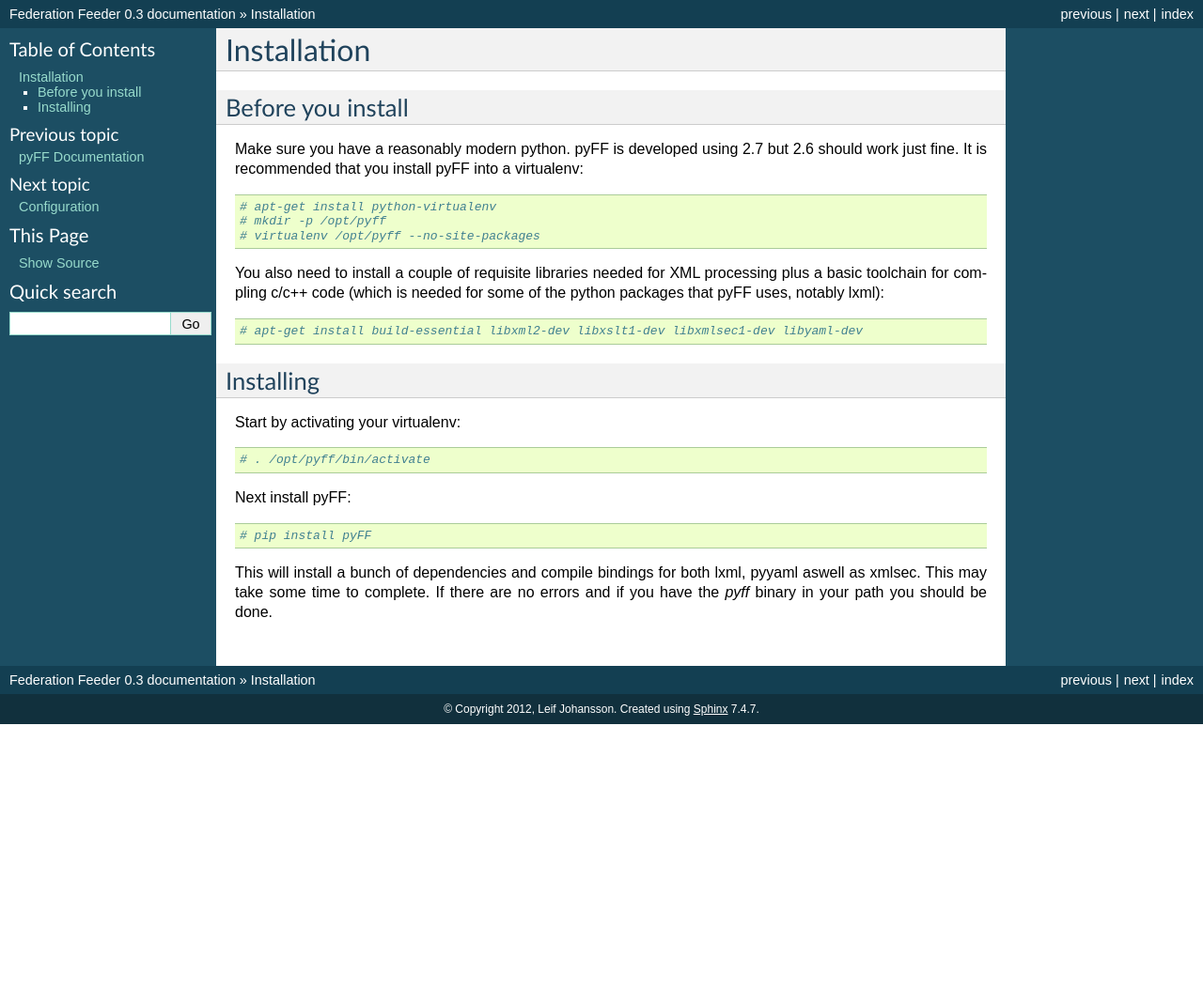
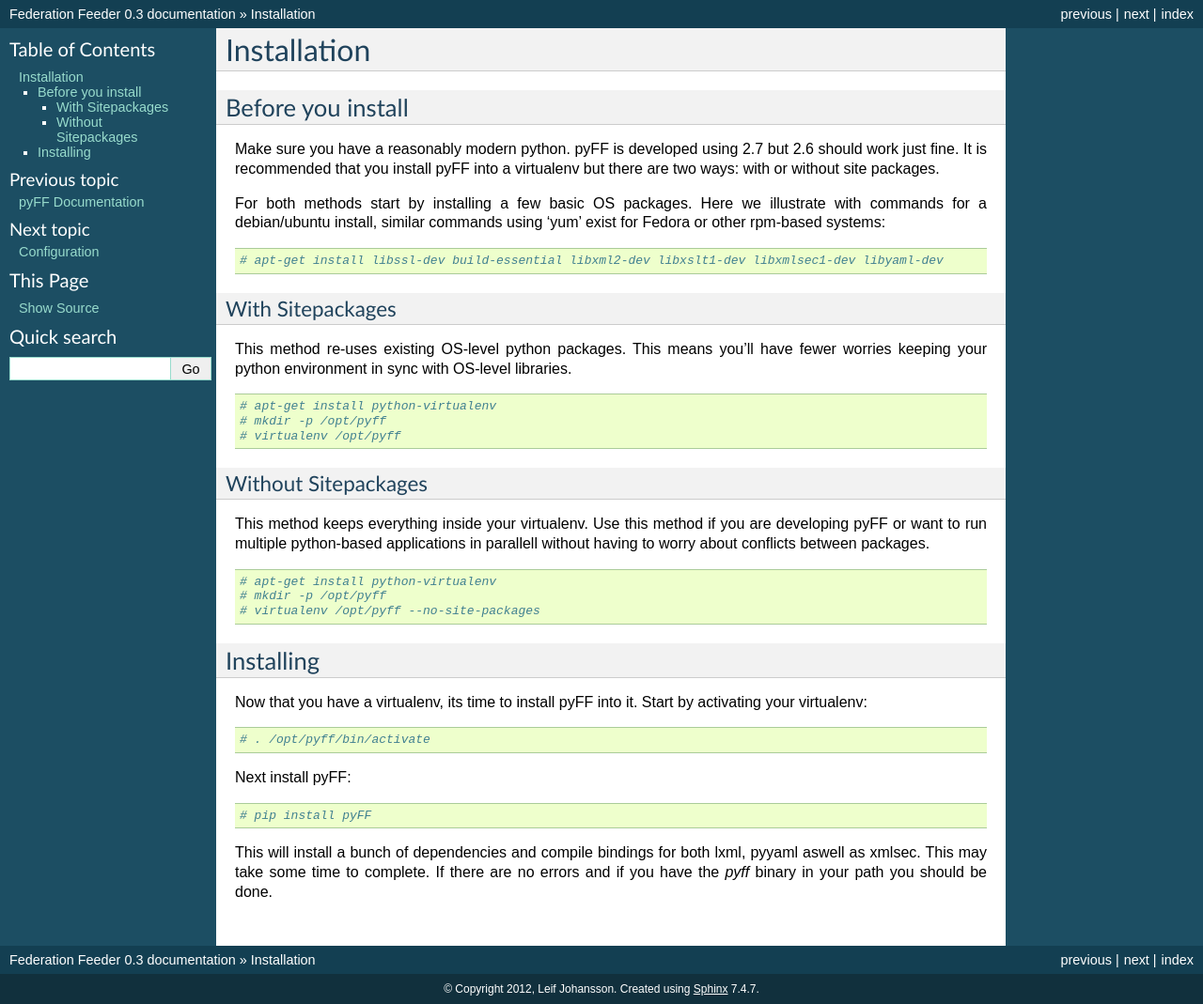
Before and after one commit to IdentityPython/pyFF, a Sphinx documentation site: the page built from doc/install.rst, in a window 1280 px wide. Shown: the whole page at 94% size. Built offline with Sphinx 7.4.7, drawn with Linux system fonts in a browser that asks for light colours; pages that are not in the unit, such as notebooks, are missing from menus; before the commit the page ends 900 px from its top, so only the background shows below that.

Commit message:
another bit of docs

```diff
--- a/doc/install.rst
+++ b/doc/install.rst
@@ -5,7 +5,35 @@ Before you install
 ------------------
 
 Make sure you have a reasonably modern python. pyFF is developed using 2.7 but 2.6
-should work just fine. It is recommended that you install pyFF into a virtualenv:
+should work just fine. It is recommended that you install pyFF into a virtualenv
+but there are two ways: with or without site packages.
+
+For both methods start by installing a few basic OS packages. Here we illustrate
+with commands for a debian/ubuntu install, similar commands using 'yum' exist for
+Fedora or other rpm-based systems:
+
+.. code-block:: bash
+
+  # apt-get install libssl-dev build-essential libxml2-dev libxslt1-dev libxmlsec1-dev libyaml-dev
+
+With Sitepackages
+~~~~~~~~~~~~~~~~~
+
+This method re-uses existing OS-level python packages. This means you'll have
+fewer worries keeping your python environment in sync with OS-level libraries.
+
+.. code-block:: bash
+
+  # apt-get install python-virtualenv
+  # mkdir -p /opt/pyff
+  # virtualenv /opt/pyff
+
+Without Sitepackages
+~~~~~~~~~~~~~~~~~
+
+This method keeps everything inside your virtualenv. Use this method if you
+are developing pyFF or want to run multiple python-based applications in
+parallell without having to worry about conflicts between packages.
 
 .. code-block:: bash
 
@@ -13,18 +41,11 @@ should work just fine. It is recommended that you install pyFF into a virtualenv
   # mkdir -p /opt/pyff
   # virtualenv /opt/pyff --no-site-packages
 
-You also need to install a couple of requisite libraries needed for XML processing
-plus a basic toolchain for compling c/c++ code (which is needed for some of the
-python packages that pyFF uses, notably lxml):
-
-.. code-block:: bash
-
-  # apt-get install build-essential libxml2-dev libxslt1-dev libxmlsec1-dev libyaml-dev
-
 Installing
 ----------
 
-Start by activating your virtualenv:
+Now that you have a virtualenv, its time to install pyFF into it. Start by
+activating your virtualenv:
 
 .. code-block:: bash
 
```
